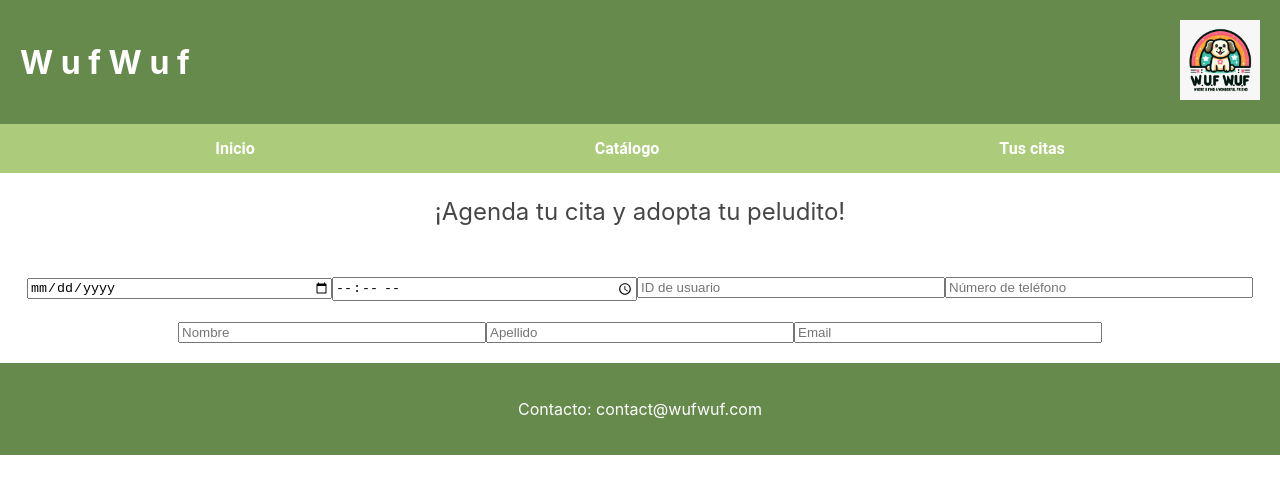
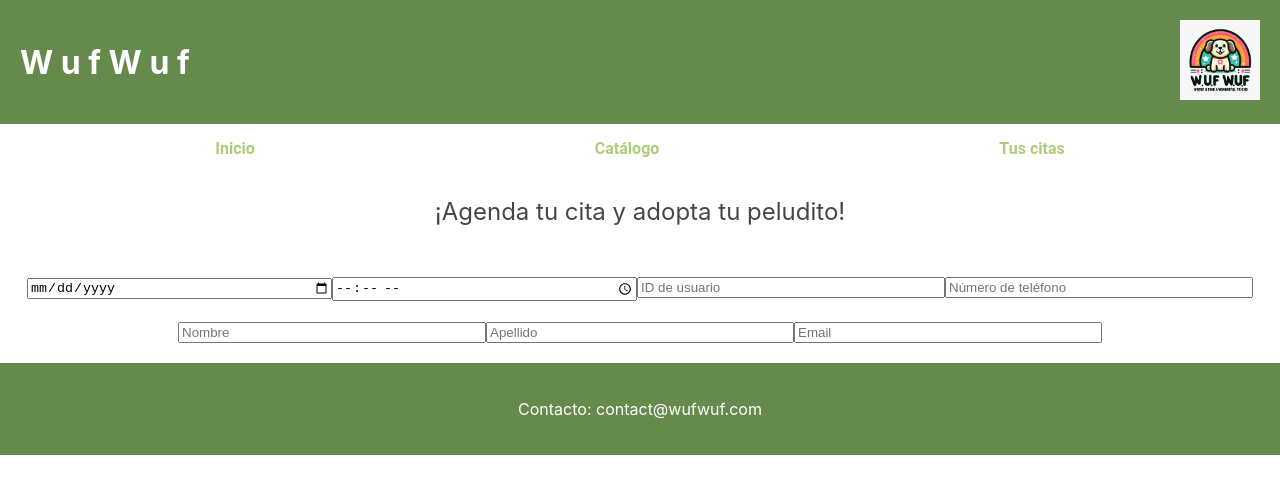
Before and after one commit to N4tth/schedule-wufwuf, a React (Create React App) app in the folder frontend/: page / in a window 1280 px wide. Shown: the top 494 px of the page. Built offline with nearby package versions, Linux system fonts and the light colour scheme.

Commit message:
Update styles

```diff
--- a/frontend/src/App.css
+++ b/frontend/src/App.css
@@ -24,7 +24,7 @@
 }
 
 .button-container{
-  background-color: #accc7b;
+  background-color: #fff;
   width: 100%;
   padding: 0;
   box-sizing: border-box;
@@ -49,9 +49,9 @@
 .nav-links li a {
   display: block;
   text-decoration: none;
-  color: white;
+  color: #accc7b;
   padding: 15px 160px;
-  background-color: #accc7b;
+  background-color: #fff;
   transition: background-color 0.3s, color 0.3s;
 
   font-family: roboto, sans-serif;
@@ -59,8 +59,8 @@
 }
 
 .nav-links li a:hover {
-  background-color: white;
-  color: #accc7b;
+  background-color: #668a4c;
+  color: #fff;
 }
 
 
```
